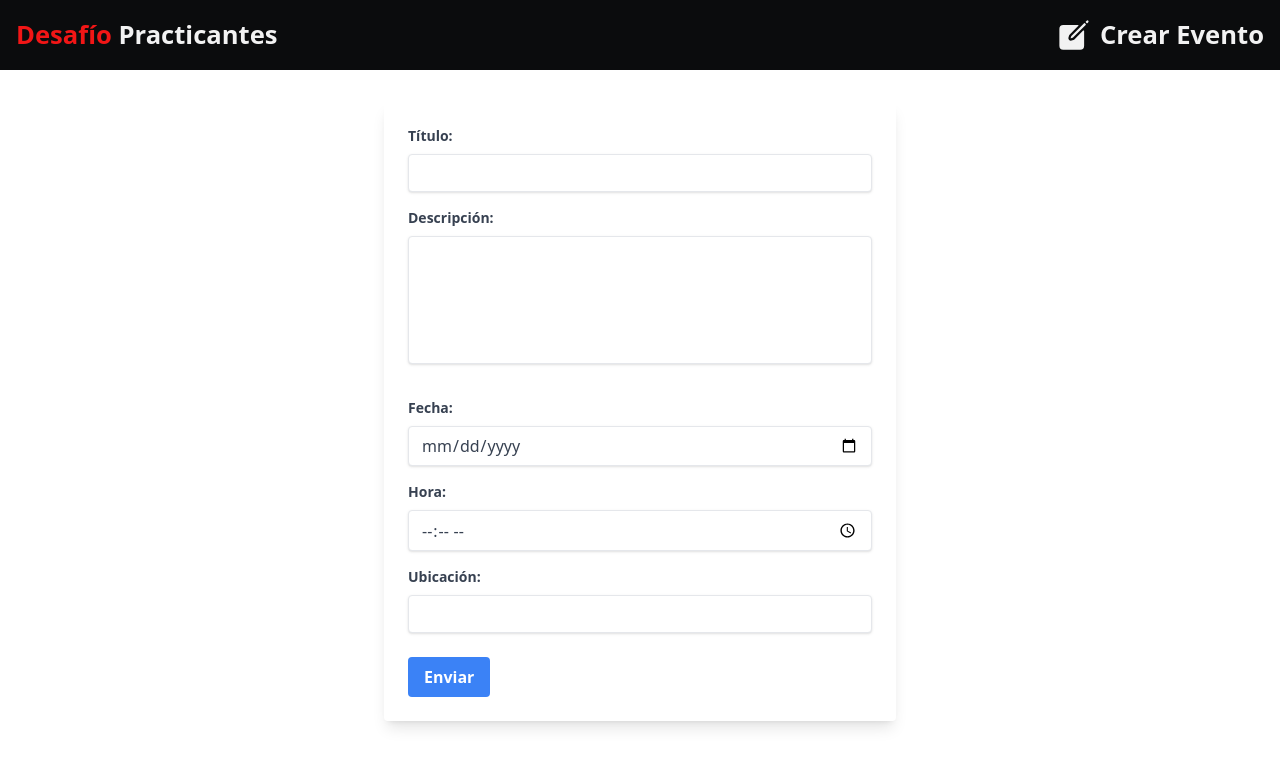
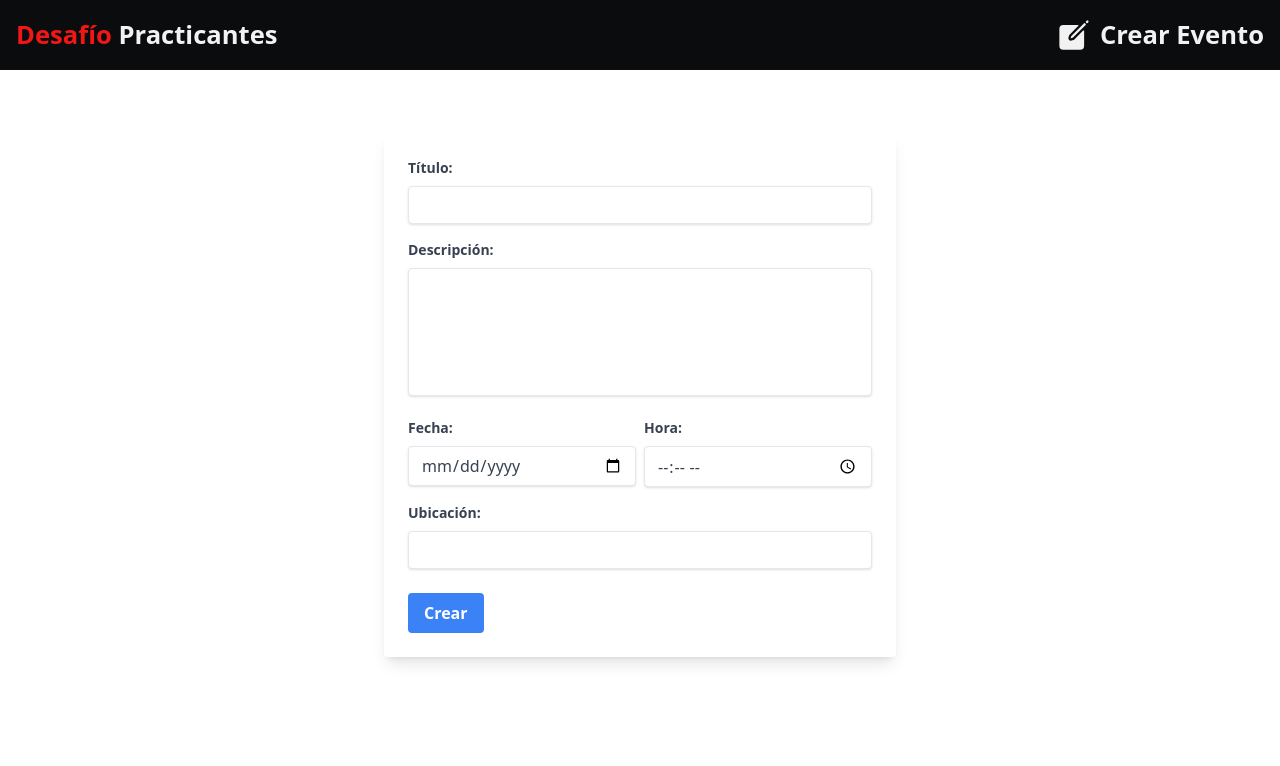
Before and after one commit to IxyzDev/Django-Nextjs14-CRUD, a Next.js app in the folder frontend/: page /create-event in a window 1280 px wide. Shown: the top 766 px of the page. Built offline with nearby package versions, Linux system fonts and the light colour scheme.

Commit message:
Ingreso de eventos permitido correctamente

```diff
--- a/frontend/src/app/api/evento/new/route.js
+++ b/frontend/src/app/api/evento/new/route.js
@@ -0,0 +1,28 @@
+import axios from "axios";
+
+export const POST = async (req, res) => {
+  const { title, description, date, location } = await req.json();
+  try {
+    const newEvent = {
+      title,
+      description,
+      date,
+      location,
+    };
+
+    const response = await axios.post(
+      "http://127.0.0.1:8000/eventApp/api/events/",
+      newEvent,
+      {
+        headers: {
+          "Content-Type": "application/json",
+          "X-CSRFToken": process.env.CSRF_TOKEN,
+        },
+      }
+    );
+
+    return new Response(JSON.stringify(response.data), { status: 200 });
+  } catch (error) {
+    return new Response(JSON.stringify(error), { status: 500 });
+  }
+};
--- a/frontend/src/app/create-event/page.jsx
+++ b/frontend/src/app/create-event/page.jsx
@@ -5,7 +5,7 @@ import { useRouter } from "next/navigation";
 
 import Form from "@/components/Form";
 
-const CreatePrompt = () => {
+const CreateEvent = () => {
   const router = useRouter();
 
   const [submitting, setIsSubmitting] = useState(false);
@@ -13,21 +13,37 @@ const CreatePrompt = () => {
     title: "",
     description: "",
     date: "",
+    time: "",
     location: "",
   });
 
-  const createPrompt = async (e) => {
+  const combinedDateTime = (fecha, hora) => {
+    let fechaHora = `${fecha}T${hora}:00Z`;
+    return fechaHora;
+  };
+
+  const createEvent = async (e) => {
     e.preventDefault();
     setIsSubmitting(true);
+    try {
+      let combined = combinedDateTime(event.date, event.time);
 
-    try {
-      // Asegúrate de que la estructura de los datos coincida con lo que espera tu API.
+      const dataToSend = {
+        title: event.title,
+        description: event.description,
+        date: combined,
+        location: event.location,
+      };
+
+      // Imprimir los datos en la consola antes de enviarlos
+      console.log("Datos a enviar:", dataToSend);
+
       const response = await fetch("/api/evento/new", {
         method: "POST",
         body: JSON.stringify({
           title: event.title,
           description: event.description,
-          date: event.date,
+          date: combined,
           location: event.location,
         }),
         headers: {
@@ -51,9 +67,9 @@ const CreatePrompt = () => {
       event={event}
       setEvent={setEvent}
       submitting={submitting}
-      handleSubmit={createPrompt}
+      handleSubmit={createEvent}
     />
   );
 };
 
-export default CreatePrompt;
+export default CreateEvent;
--- a/frontend/src/components/Form.jsx
+++ b/frontend/src/components/Form.jsx
@@ -1,45 +1,11 @@
 const Form = ({ type, event, setEvent, submitting, handleSubmit }) => {
-  const handleChange = (e) => {
-    const { name, value } = e.target;
-    setEvent({ ...event, [name]: value });
-  };
-
-  // Función para manejar los cambios en los inputs de fecha y hora
-  const handleDateTimeChange = (fieldName, value) => {
-    // Si el campo es "date", realiza la validación de fecha
-    if (fieldName === "date") {
-      const dateRegex = /^\d{4}-\d{2}-\d{2}$/; // Formato esperado: YYYY-MM-DD
-
-      if (dateRegex.test(value)) {
-        // La fecha ingresada es válida, actualiza el estado directamente
-        setEvent({
-          ...event,
-          [fieldName]: value,
-          dateTime: `${value}T${event.time}.000Z`, // Actualiza la fecha en dateTime
-        });
-      } else {
-        // La fecha ingresada no es válida, muestra un mensaje de error o realiza alguna acción
-        console.error("Fecha no válida. Utilice el formato YYYY-MM-DD.");
-      }
-    } else if (fieldName === "time") {
-      // Si el campo es "time", actualiza el estado directamente
-      setEvent({
-        ...event,
-        [fieldName]: value,
-        dateTime: `${event.date}T${value}.000Z`, // Actualiza la hora en dateTime
-      });
-    } else {
-      // Para otros campos que no sean fecha o hora, actualiza el estado directamente
-      setEvent({ ...event, [fieldName]: value });
-    }
-  };
-
   return (
     <section>
       <form
         onSubmit={handleSubmit}
-        className="max-w-lg mx-auto my-8 p-6 rounded shadow-lg"
+        className="max-w-lg mx-auto my-16 p-6 rounded shadow-lg"
       >
+        {/* Título */}
         <div className="mb-4">
           <label
             htmlFor="title"
@@ -48,13 +14,15 @@ const Form = ({ type, event, setEvent, submitting, handleSubmit }) => {
             Título:
           </label>
           <input
-            type="text"
             id="title"
-            name="title"
+            value={event.title}
+            onChange={(e) => setEvent({ ...event, title: e.target.value })}
+            required
             className="shadow appearance-none border rounded w-full py-2 px-3 text-gray-700 leading-tight focus:outline-none focus:shadow-outline"
           />
         </div>
 
+        {/* Descripción */}
         <div className="mb-4">
           <label
             htmlFor="description"
@@ -64,13 +32,19 @@ const Form = ({ type, event, setEvent, submitting, handleSubmit }) => {
           </label>
           <textarea
             id="description"
-            name="description"
-            className="resize-none h-32 shadow appearance-none border rounded w-full py-2 px-3 text-gray-700 mb-3 leading-tight focus:outline-none focus:shadow-outline"
+            value={event.description}
+            onChange={(e) =>
+              setEvent({ ...event, description: e.target.value })
+            }
+            required
+            className="resize-none h-32 shadow appearance-none border rounded w-full py-2 px-3 text-gray-700 leading-tight focus:outline-none focus:shadow-outline"
           ></textarea>
         </div>
 
+        {/* Contenedor principal */}
+        <div className="mb-4 flex">
           {/* Fecha */}
-        <div className="mb-4">
+          <div className="mr-2 flex-1">
             <label
               htmlFor="date"
               className="block text-gray-700 text-sm font-bold mb-2"
@@ -78,17 +52,17 @@ const Form = ({ type, event, setEvent, submitting, handleSubmit }) => {
               Fecha:
             </label>
             <input
+              id="date"
               type="date"
-            id="date"
-            name="date"
               value={event.date}
-            onChange={(e) => handleDateTimeChange("date", e.target.value)}
+              onChange={(e) => setEvent({ ...event, date: e.target.value })}
+              required
               className="shadow appearance-none border rounded w-full py-2 px-3 text-gray-700 leading-tight focus:outline-none focus:shadow-outline"
             />
           </div>
 
           {/* Hora */}
-        <div className="mb-4">
+          <div className="flex-1">
             <label
               htmlFor="time"
               className="block text-gray-700 text-sm font-bold mb-2"
@@ -96,13 +70,14 @@ const Form = ({ type, event, setEvent, submitting, handleSubmit }) => {
               Hora:
             </label>
             <input
+              id="time"
               type="time"
-            id="time"
-            name="time"
               value={event.time}
-            onChange={(e) => handleDateTimeChange("time", e.target.value)}
+              onChange={(e) => setEvent({ ...event, time: e.target.value })}
+              required
               className="shadow appearance-none border rounded w-full py-2 px-3 text-gray-700 leading-tight focus:outline-none focus:shadow-outline"
             />
+          </div>
         </div>
 
         <div className="mb-6">
@@ -113,18 +88,20 @@ const Form = ({ type, event, setEvent, submitting, handleSubmit }) => {
             Ubicación:
           </label>
           <input
-            type="text"
             id="location"
-            name="location"
+            value={event.location}
+            onChange={(e) => setEvent({ ...event, location: e.target.value })}
+            required
             className="shadow appearance-none border rounded w-full py-2 px-3 text-gray-700 leading-tight focus:outline-none focus:shadow-outline"
           />
         </div>
 
         <button
           type="submit"
+          disabled={submitting}
           className="bg-blue-500 hover:bg-blue-700 text-white font-bold py-2 px-4 rounded focus:outline-none focus:shadow-outline"
         >
-          Enviar
+          {submitting ? `${type}...` : type}
         </button>
       </form>
     </section>
--- a/frontend/src/components/Nav.jsx
+++ b/frontend/src/components/Nav.jsx
@@ -5,10 +5,12 @@ const Nav = () => {
   return (
     <nav className="bg-header-bg-color p-4">
       <div className="container mx-auto flex justify-between items-center">
-        <h1 className="nav-text">
-          <span className="primary-text">Desafío</span>{" "}
-          <span className="secondary-text">Practicantes</span>
-        </h1>
+        <Link href="/">
+          <h1 className="nav-text">
+            <span className="primary-text">Desafío</span>{" "}
+            <span className="secondary-text">Practicantes</span>
+          </h1>
+        </Link>
         <Link href="/create-event">
           <div className="flex items-center cursor-pointer">
             <IoCreate className="text-header-color text-4xl" />
```
Also changed, not shown: 1 other file (tests, documents, lock files or other folders). Lines whose indentation alone changed are shown as unchanged.
